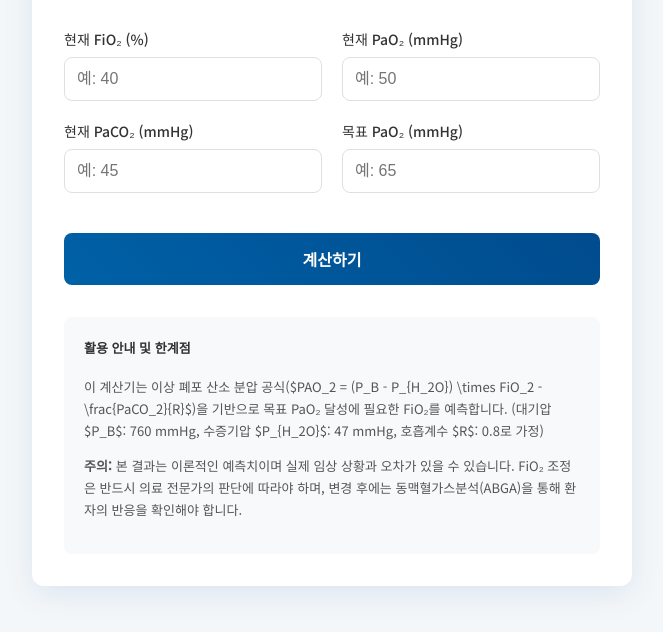
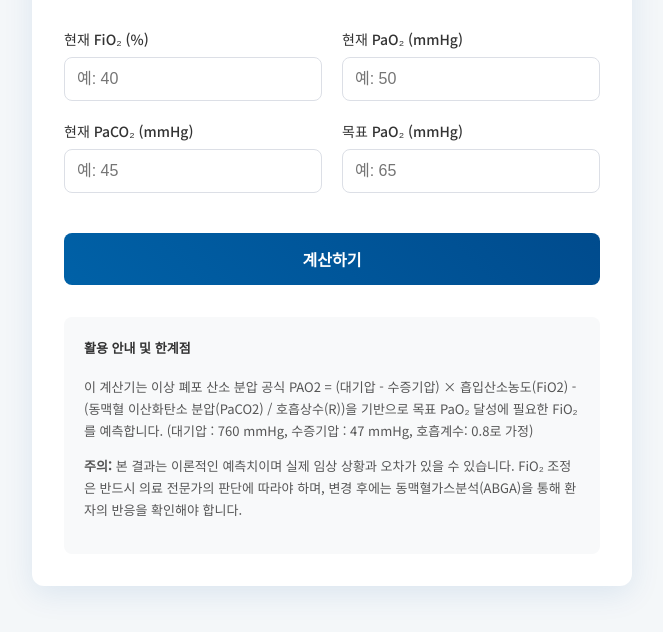
Before and after one commit to kjoo4110-web/kjoo4110.github.io, a plain HTML site: page index.html in a window 1280 px wide. Shown: the part 164-796 px from the top of the page, without its empty margins (308-971 px from the left). Drawn offline with Linux system fonts and the light colour scheme.

Commit message:
Update index.html

```diff
--- a/index.html
+++ b/index.html
@@ -178,7 +178,7 @@
             <div class="info-section">
                 <h4>활용 안내 및 한계점</h4>
                 <p>
-                    이 계산기는 이상 폐포 산소 분압 공식($PAO_2 = (P_B - P_{H_2O}) \times FiO_2 - \frac{PaCO_2}{R}$)을 기반으로 목표 PaO₂ 달성에 필요한 FiO₂를 예측합니다. (대기압 $P_B$: 760 mmHg, 수증기압 $P_{H_2O}$: 47 mmHg, 호흡계수 $R$: 0.8로 가정)
+                    이 계산기는 이상 폐포 산소 분압 공식 PAO2 = (대기압 - 수증기압) × 흡입산소농도(FiO2) - (동맥혈 이산화탄소 분압(PaCO2) / 호흡상수(R))을 기반으로 목표 PaO₂ 달성에 필요한 FiO₂를 예측합니다. (대기압 : 760 mmHg, 수증기압 : 47 mmHg, 호흡계수: 0.8로 가정)
                 </p>
                 <p>
                     <strong>주의:</strong> 본 결과는 이론적인 예측치이며 실제 임상 상황과 오차가 있을 수 있습니다. FiO₂ 조정은 반드시 의료 전문가의 판단에 따라야 하며, 변경 후에는 동맥혈가스분석(ABGA)을 통해 환자의 반응을 확인해야 합니다.
```
